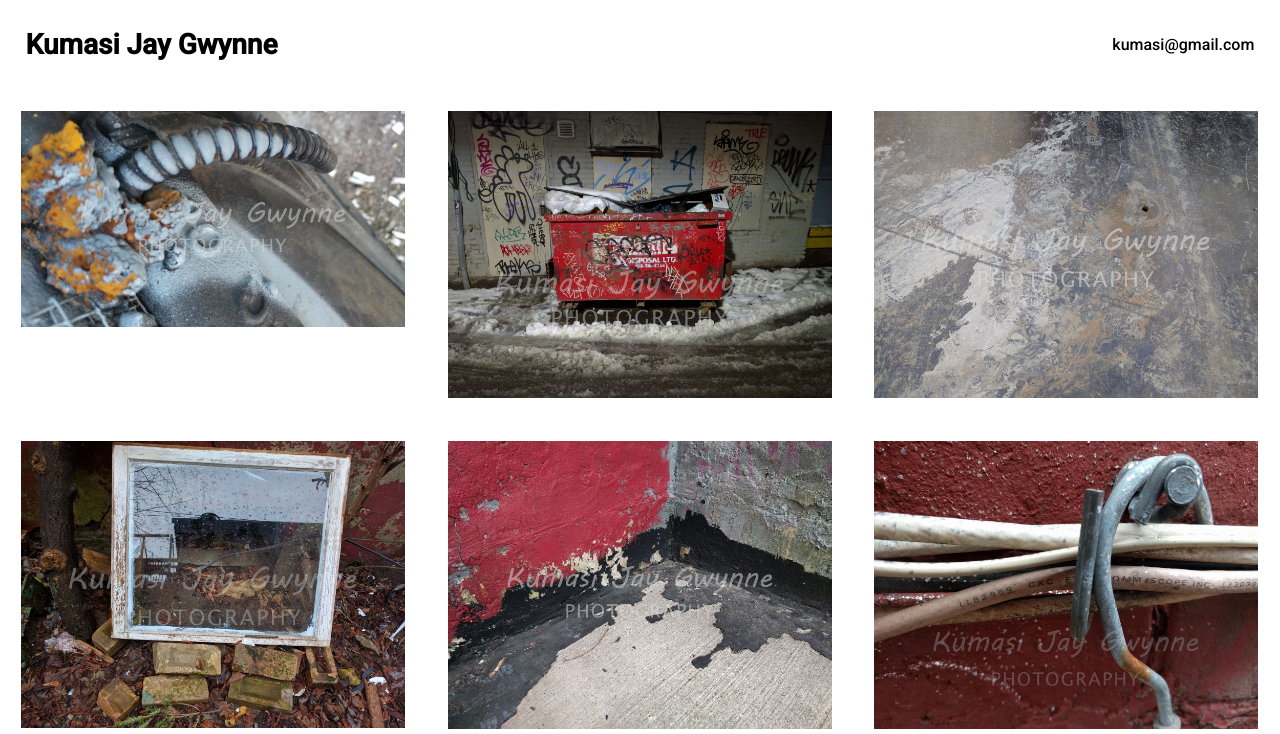
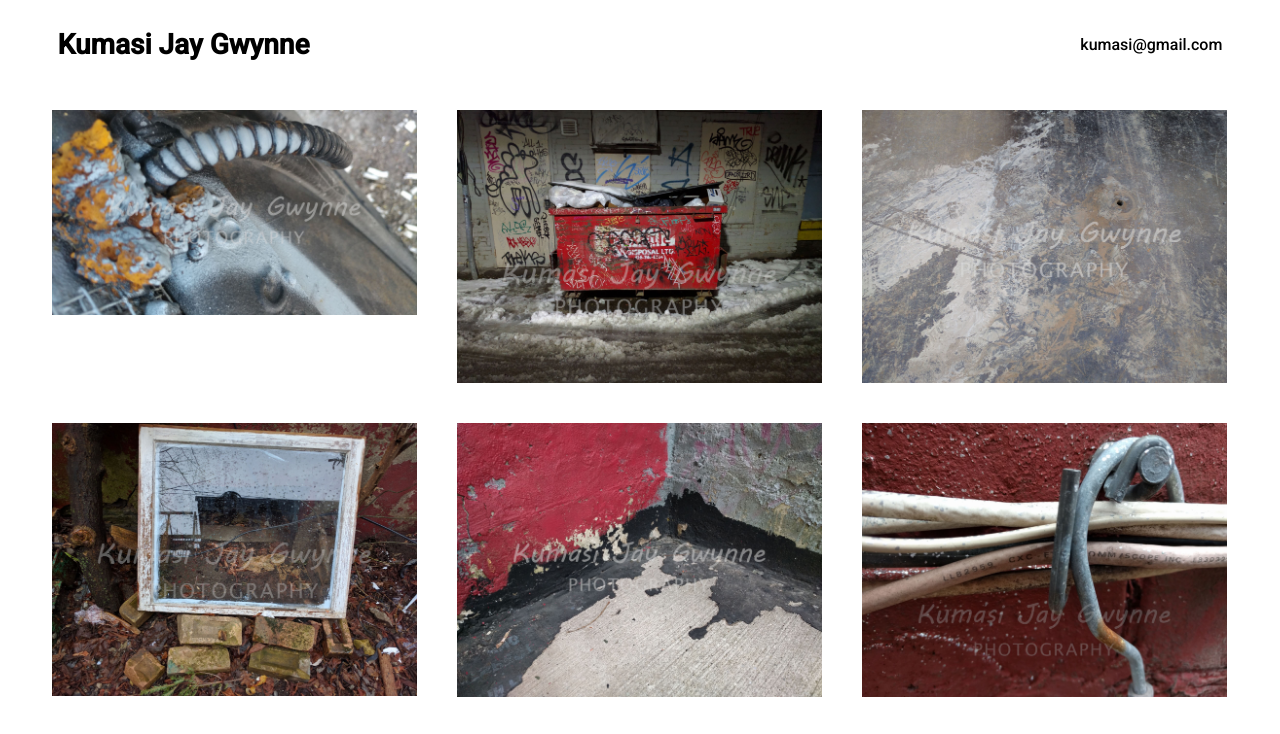
Before and after one commit to ParulC/kjg-photography, a plain HTML site: page gallery.html in a window 1280 px wide. Shown: the top 734 px of the page. Drawn offline with nearby package versions, Linux system fonts and the light colour scheme.

Commit message:
Added more space around the gallery

```diff
--- a/gallery.html
+++ b/gallery.html
@@ -26,7 +26,7 @@
       </nav>
     </header>
   	<main>
-      <section>
+      <section class="galleryRow">
         <div class="row clearfix">
           <a data-fancybox="gallery" href="images/photo30.jpg"><img src="images/photo30.jpg" alt="photo30"></a>
           <a data-fancybox="gallery" href="images/photo29.jpg"><img src="images/photo29.jpg" alt="photo29"></a>
--- a/styles/style.css
+++ b/styles/style.css
@@ -78,7 +78,8 @@ body {
 
 nav {
 	background: white;
-	width: 100%;
+	width: 95%;
+	margin: 0 auto;
 }
 
 .logo{
@@ -113,12 +114,18 @@ footer p {
 	text-align: center;
 }
 
+/*Home page image*/
+section {
+	width: 100vw;
+    height: 100vh;
+}
 
 /*Gallery Images*/
 
-section {
-	width: 100vw;
+.galleryRow {
+	width: 95vw;
     height: 100vh;
+    margin: 0 auto;
 }
 
 section img {
```
